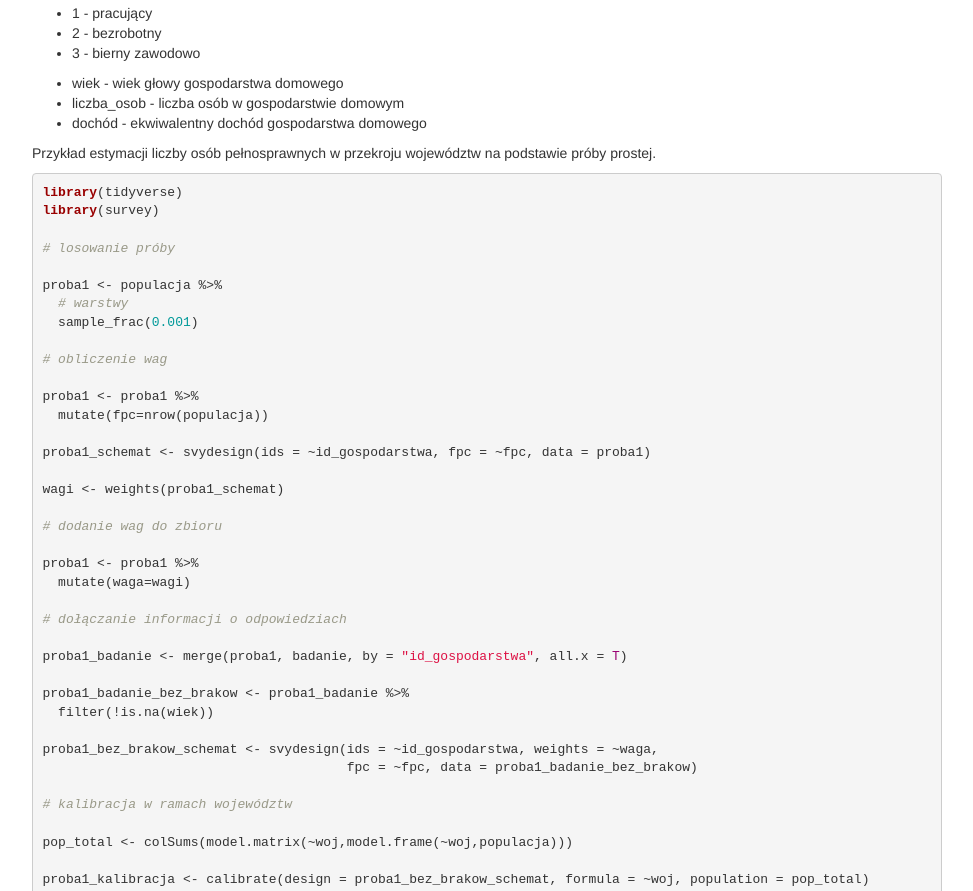
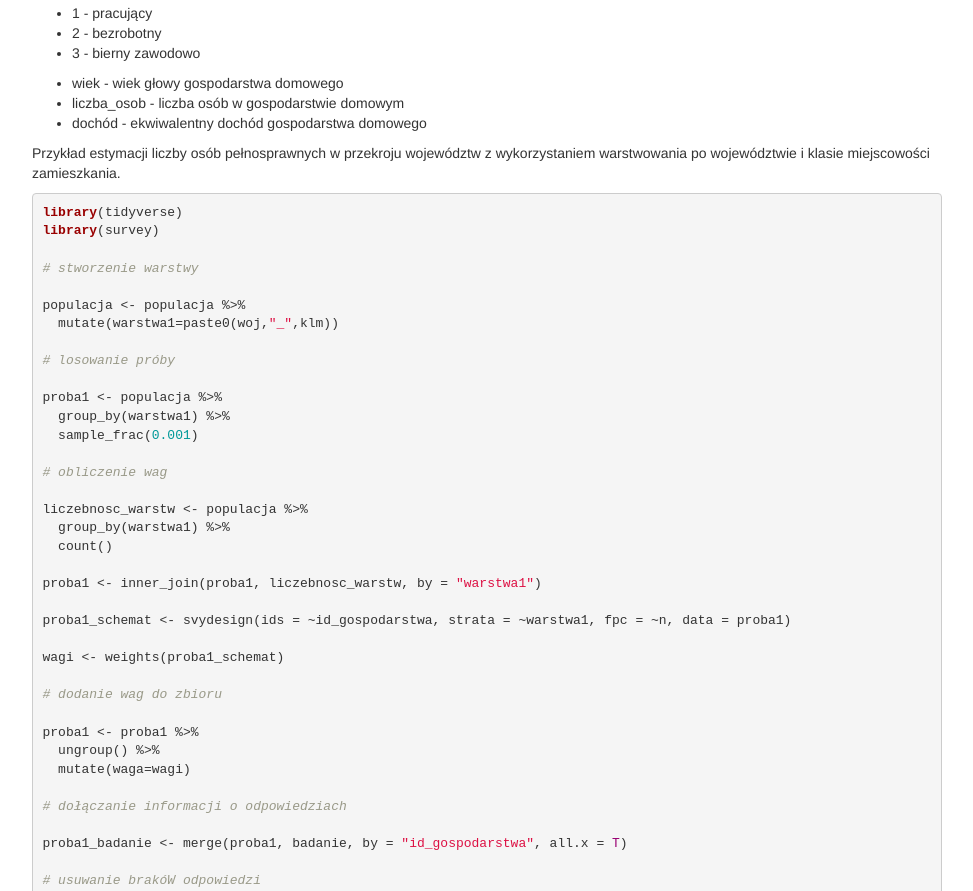
Before and after one commit to DepartmentOfStatisticsPUE/DepartmentOfStatisticsPUE.github.io, a plain HTML site: page metoda-reprezentacyjna/07_kryteria_projekt1.html in a window 1280 px wide. Shown: the part 909-1800 px from the top of the page, without its empty margins (153-1126 px from the left). Drawn offline with nearby package versions, Linux system fonts and the light colour scheme; some packages are replaced by stand-ins of ours.

Commit message:
wytyczne 20181108

```diff
--- a/metoda-reprezentacyjna/07_kryteria_projekt1.html
+++ b/metoda-reprezentacyjna/07_kryteria_projekt1.html
@@ -123,7 +123,7 @@ $(document).ready(function () {
 
 <h1 class="title toc-ignore">Projekt zaliczeniowy - wytyczne</h1>
 <h4 class="author"><em>Łukasz Wawrowski</em></h4>
-<h4 class="date"><em>Aktualizacja: 7.11.2018</em></h4>
+<h4 class="date"><em>Aktualizacja: 8.11.2018</em></h4>
 
 </div>
 
@@ -167,39 +167,50 @@ $(document).ready(function () {
 <li>liczba_osob - liczba osób w gospodarstwie domowym</li>
 <li><p>dochód - ekwiwalentny dochód gospodarstwa domowego</p></li>
 </ul>
-<p>Przykład estymacji liczby osób pełnosprawnych w przekroju województw na podstawie próby prostej.</p>
+<p>Przykład estymacji liczby osób pełnosprawnych w przekroju województw z wykorzystaniem warstwowania po województwie i klasie miejscowości zamieszkania.</p>
 <pre class="r"><code>library(tidyverse)
 library(survey)
+
+# stworzenie warstwy
+
+populacja &lt;- populacja %&gt;%
+  mutate(warstwa1=paste0(woj,&quot;_&quot;,klm))
 
 # losowanie próby
 
 proba1 &lt;- populacja %&gt;%
-  # warstwy
+  group_by(warstwa1) %&gt;%
   sample_frac(0.001)
 
 # obliczenie wag
 
-proba1 &lt;- proba1 %&gt;%
-  mutate(fpc=nrow(populacja))
+liczebnosc_warstw &lt;- populacja %&gt;%
+  group_by(warstwa1) %&gt;%
+  count()
 
-proba1_schemat &lt;- svydesign(ids = ~id_gospodarstwa, fpc = ~fpc, data = proba1)
+proba1 &lt;- inner_join(proba1, liczebnosc_warstw, by = &quot;warstwa1&quot;)
+
+proba1_schemat &lt;- svydesign(ids = ~id_gospodarstwa, strata = ~warstwa1, fpc = ~n, data = proba1)
 
 wagi &lt;- weights(proba1_schemat)
 
 # dodanie wag do zbioru
 
 proba1 &lt;- proba1 %&gt;%
+  ungroup() %&gt;%
   mutate(waga=wagi)
 
 # dołączanie informacji o odpowiedziach
 
 proba1_badanie &lt;- merge(proba1, badanie, by = &quot;id_gospodarstwa&quot;, all.x = T)
 
+# usuwanie brakóW odpowiedzi
+
 proba1_badanie_bez_brakow &lt;- proba1_badanie %&gt;%
   filter(!is.na(wiek))
 
-proba1_bez_brakow_schemat &lt;- svydesign(ids = ~id_gospodarstwa, weights = ~waga,
-                                       fpc = ~fpc, data = proba1_badanie_bez_brakow)
+proba1_bez_brakow_schemat &lt;- svydesign(ids = ~id_gospodarstwa, weights = ~waga, strata = ~warstwa1,
+                                       fpc = ~n, data = proba1_badanie_bez_brakow)
 
 # kalibracja w ramach województw
 
```
